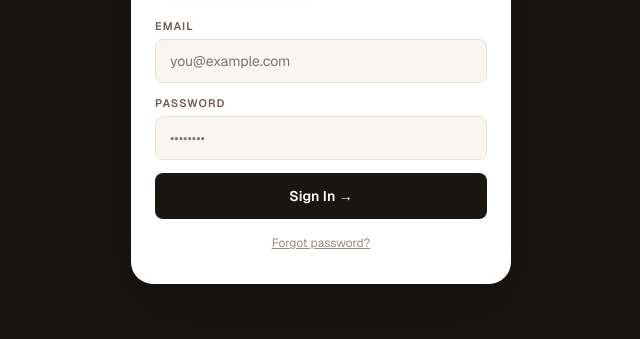
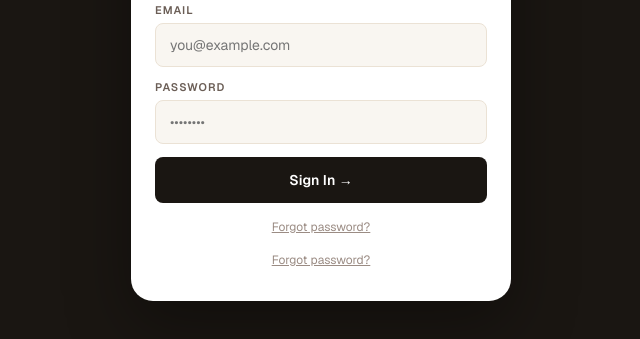
Before and after one commit to joeburchette2010-sys/Aria-Assistant, a website: page public/index.html in a window 1280 px wide. Shown: the part 329-668 px from the top of the page, without its empty margins (319-959 px from the left). Drawn offline with nearby package versions, Linux system fonts and the light colour scheme.

Commit message:
Update index.html

```diff
--- a/public/index.html
+++ b/public/index.html
@@ -168,7 +168,10 @@
       <input class="field" type="email" id="lEmail" placeholder="you@example.com" autocomplete="email">
       <div class="field-label">Password</div>
       <input class="field" type="password" id="lPass" placeholder="••••••••" autocomplete="current-password">
-      <button class="auth-cta" onclick="doLogin()">Sign In →</button>
+     <button class="auth-cta" onclick="doLogin()">Sign In →</button>
+      <div style="text-align:center;margin-top:12px">
+        <button onclick="showTab('reset')" style="background:none;border:none;font-family:inherit;font-size:12px;color:var(--ink4);cursor:pointer;text-decoration:underline">Forgot password?</button>
+      </div>
       <div style="text-align:center;margin-top:12px">
         <button onclick="showTab('reset')" style="background:none;border:none;font-family:inherit;font-size:12px;color:var(--ink4);cursor:pointer;text-decoration:underline">Forgot password?</button>
       </div>
```
